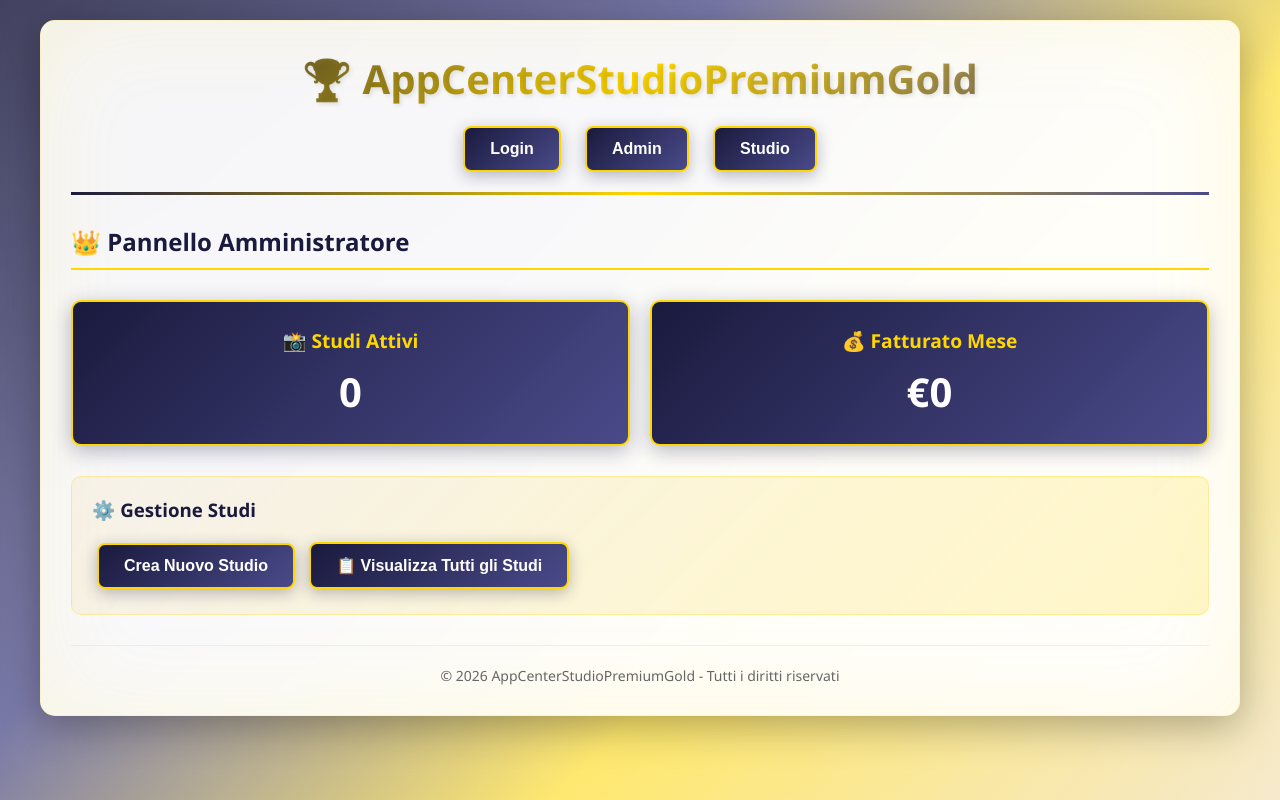
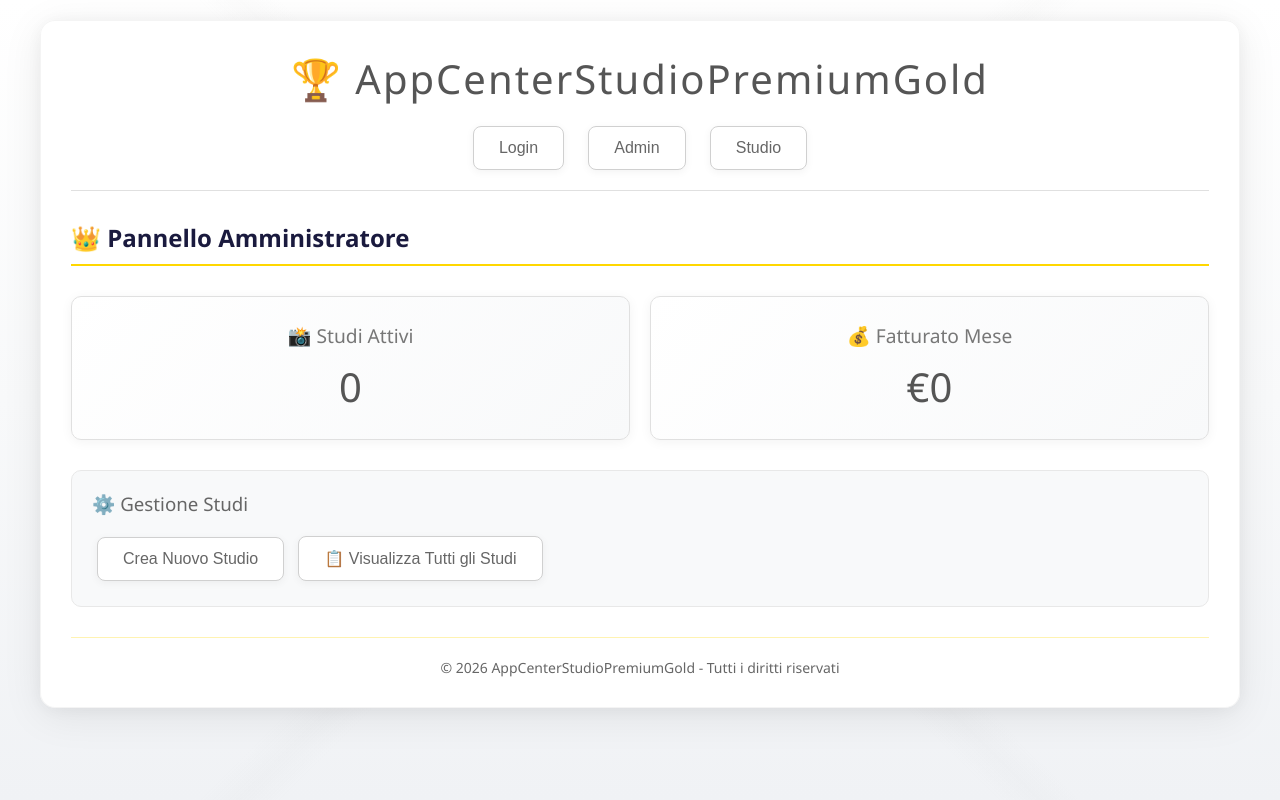
Before and after one commit to cibox72/AppCenterStudioPremiumGold, a plain HTML site: page public/index.html in a window 1280 px wide. Both pictures are taken after a click on the button "Admin". Drawn offline with Linux system fonts and the light colour scheme.

Commit message:
Update style.css

```diff
--- a/public/css/style.css
+++ b/public/css/style.css
@@ -6,22 +6,21 @@
 
 body {
     font-family: 'Segoe UI', Tahoma, Geneva, Verdana, sans-serif;
-    /* Sfondo Premium Gold con linee geometriche */
+    /* Sfondo bianco/grigio con linee geometriche sottili */
     background:
-        linear-gradient(135deg,
-            rgba(26, 26, 62, 0.9) 0%,
-            rgba(74, 74, 138, 0.8) 35%,
-            rgba(255, 215, 0, 0.6) 65%,
-            rgba(244, 229, 194, 0.9) 100%
+        linear-gradient(180deg,
+            #ffffff 0%,
+            #f8f9fa 50%,
+            #f0f2f5 100%
         ),
         repeating-linear-gradient(
             45deg,
             transparent,
-            transparent 10px,
-            rgba(255, 255, 255, 0.03) 10px,
-            rgba(255, 255, 255, 0.03) 20px
+            transparent 20px,
+            rgba(100, 100, 100, 0.03) 20px,
+            rgba(100, 100, 100, 0.03) 40px
         );
-    background-size: cover, 40px 40px;
+    background-size: cover, 80px 80px;
     background-attachment: fixed;
     min-height: 100vh;
     padding: 20px;
@@ -29,22 +28,27 @@ body {
     overflow-x: hidden;
 }
 
-/* Effetto raggi di luce */
+/* Effetto linee sottili diagonali */
 body::before {
     content: '';
     position: fixed;
-    top: -50%;
-    left: -50%;
-    width: 200%;
-    height: 200%;
+    top: 0;
+    left: 0;
+    width: 100%;
+    height: 100%;
     background:
-        radial-gradient(
-            ellipse at center,
-            transparent 0%,
-            rgba(255, 255, 255, 0.1) 50%,
-            transparent 100%
+        linear-gradient(
+            45deg,
+            transparent 48%,
+            rgba(200, 200, 200, 0.05) 50%,
+            transparent 52%
+        ),
+        linear-gradient(
+            -45deg,
+            transparent 48%,
+            rgba(200, 200, 200, 0.05) 50%,
+            transparent 52%
         );
-    transform: rotate(45deg);
     pointer-events: none;
     z-index: 0;
 }
@@ -52,57 +56,51 @@ body::before {
 .container {
     max-width: 1200px;
     margin: 0 auto;
-    background: rgba(255, 255, 255, 0.95);
+    background: rgba(255, 255, 255, 0.98);
     border-radius: 15px;
     padding: 30px;
     box-shadow:
-        0 10px 40px rgba(0,0,0,0.3),
-        inset 0 0 100px rgba(255, 215, 0, 0.1);
+        0 2px 20px rgba(0,0,0,0.05),
+        0 8px 40px rgba(0,0,0,0.08);
     position: relative;
     z-index: 1;
-    backdrop-filter: blur(10px);
-    border: 1px solid rgba(255, 215, 0, 0.2);
+    border: 1px solid rgba(200, 200, 200, 0.2);
 }
 
 header {
     text-align: center;
     margin-bottom: 30px;
     padding-bottom: 20px;
-    border-bottom: 3px solid transparent;
-    border-image: linear-gradient(90deg, #1a1a3e, #FFD700, #4a4a8a);
-    border-image-slice: 1;
+    border-bottom: 1px solid #e0e0e0;
 }
 
 header h1 {
-    background: linear-gradient(135deg, #1a1a3e 0%, #FFD700 50%, #4a4a8a 100%);
-    -webkit-background-clip: text;
-    -webkit-text-fill-color: transparent;
-    background-clip: text;
+    color: #555;
     margin-bottom: 20px;
     font-size: 2.5em;
-    font-weight: 700;
-    text-shadow: 2px 2px 4px rgba(0,0,0,0.1);
+    font-weight: 300;
+    letter-spacing: 2px;
 }
 
 nav button {
-    background: linear-gradient(135deg, #1a1a3e 0%, #4a4a8a 100%);
-    color: white;
-    border: 2px solid #FFD700;
+    background: #ffffff;
+    color: #666;
+    border: 1px solid #d0d0d0;
     padding: 12px 25px;
     margin: 0 10px;
     border-radius: 8px;
     cursor: pointer;
     font-size: 16px;
-    font-weight: 600;
+    font-weight: 400;
     transition: all 0.3s;
-    box-shadow: 0 4px 15px rgba(26, 26, 62, 0.3);
+    box-shadow: 0 2px 8px rgba(0,0,0,0.05);
 }
 
 nav button:hover {
-    background: linear-gradient(135deg, #FFD700 0%, #F4E5C2 100%);
-    color: #1a1a3e;
-    transform: translateY(-3px);
-    box-shadow: 0 8px 25px rgba(255, 215, 0, 0.4);
+    background: #f5f5f5;
+    border-color: #bbb;
+    transform: translateY(-2px);
+    box-shadow: 0 4px 12px rgba(0,0,0,0.08);
 }
 
 section {
@@ -133,36 +131,38 @@ form {
 
 input {
     padding: 12px;
-    border: 2px solid #ddd;
+    border: 1px solid #d0d0d0;
     border-radius: 8px;
     font-size: 16px;
     transition: all 0.3s;
+    background: #fafafa;
 }
 
 input:focus {
-    border-color: #FFD700;
+    border-color: #999;
     outline: none;
-    box-shadow: 0 0 10px rgba(255, 215, 0, 0.3);
+    background: #ffffff;
+    box-shadow: 0 0 8px rgba(0,0,0,0.05);
 }
 
 button {
-    background: linear-gradient(135deg, #1a1a3e 0%, #4a4a8a 100%);
-    color: white;
-    border: 2px solid #FFD700;
+    background: #ffffff;
+    color: #666;
+    border: 1px solid #d0d0d0;
     padding: 12px 25px;
     border-radius: 8px;
     cursor: pointer;
     font-size: 16px;
-    font-weight: 600;
+    font-weight: 400;
     transition: all 0.3s;
-    box-shadow: 0 4px 15px rgba(26, 26, 62, 0.3);
+    box-shadow: 0 2px 8px rgba(0,0,0,0.05);
 }
 
 button:hover {
-    background: linear-gradient(135deg, #FFD700 0%, #F4E5C2 100%);
-    color: #1a1a3e;
+    background: #f5f5f5;
+    border-color: #bbb;
     transform: translateY(-2px);
-    box-shadow: 0 8px 25px rgba(255, 215, 0, 0.4);
+    box-shadow: 0 4px 12px rgba(0,0,0,0.08);
 }
 
 .dashboard {
@@ -177,43 +177,46 @@ button:hover {
 }
 
 .stat-card {
-    background: linear-gradient(135deg, #1a1a3e 0%, #4a4a8a 100%);
-    color: white;
+    background: linear-gradient(135deg, #ffffff 0%, #f8f9fa 100%);
+    color: #555;
     padding: 25px;
     border-radius: 10px;
     text-align: center;
-    border: 2px solid #FFD700;
-    box-shadow: 0 5px 20px rgba(26, 26, 62, 0.3);
+    border: 1px solid #e0e0e0;
+    box-shadow: 0 2px 12px rgba(0,0,0,0.05);
     transition: all 0.3s;
 }
 
 .stat-card:hover {
-    transform: translateY(-5px);
-    box-shadow: 0 10px 30px rgba(255, 215, 0, 0.3);
+    transform: translateY(-3px);
+    box-shadow: 0 4px 20px rgba(0,0,0,0.08);
 }
 
 .stat-card h3 {
     font-size: 1.2em;
     margin-bottom: 10px;
-    color: #FFD700;
+    color: #777;
+    font-weight: 300;
 }
 
 .stat-card p {
     font-size: 2.5em;
-    font-weight: bold;
+    font-weight: 300;
+    color: #555;
 }
 
 .actions {
-    background: linear-gradient(135deg, rgba(244, 229, 194, 0.3) 0%, rgba(255, 215, 0, 0.2) 100%);
+    background: #f8f9fa;
     padding: 20px;
     border-radius: 10px;
     margin-bottom: 20px;
-    border: 1px solid rgba(255, 215, 0, 0.3);
+    border: 1px solid #e8e8e8;
 }
 
 .actions h3 {
     margin-bottom: 15px;
-    color: #1a1a3e;
+    color: #666;
+    font-weight: 400;
 }
 
 .actions button {
@@ -229,11 +232,11 @@ button:hover {
 }
 
 #studio-content {
-    background: linear-gradient(135deg, rgba(244, 229, 194, 0.3) 0%, rgba(255, 215, 0, 0.2) 100%);
+    background: #f8f9fa;
     padding: 20px;
     border-radius: 10px;
     min-height: 200px;
-    border: 1px solid rgba(255, 215, 0, 0.3);
+    border: 1px solid #e8e8e8;
 }
 
 @media (max-width: 768px) {
```
